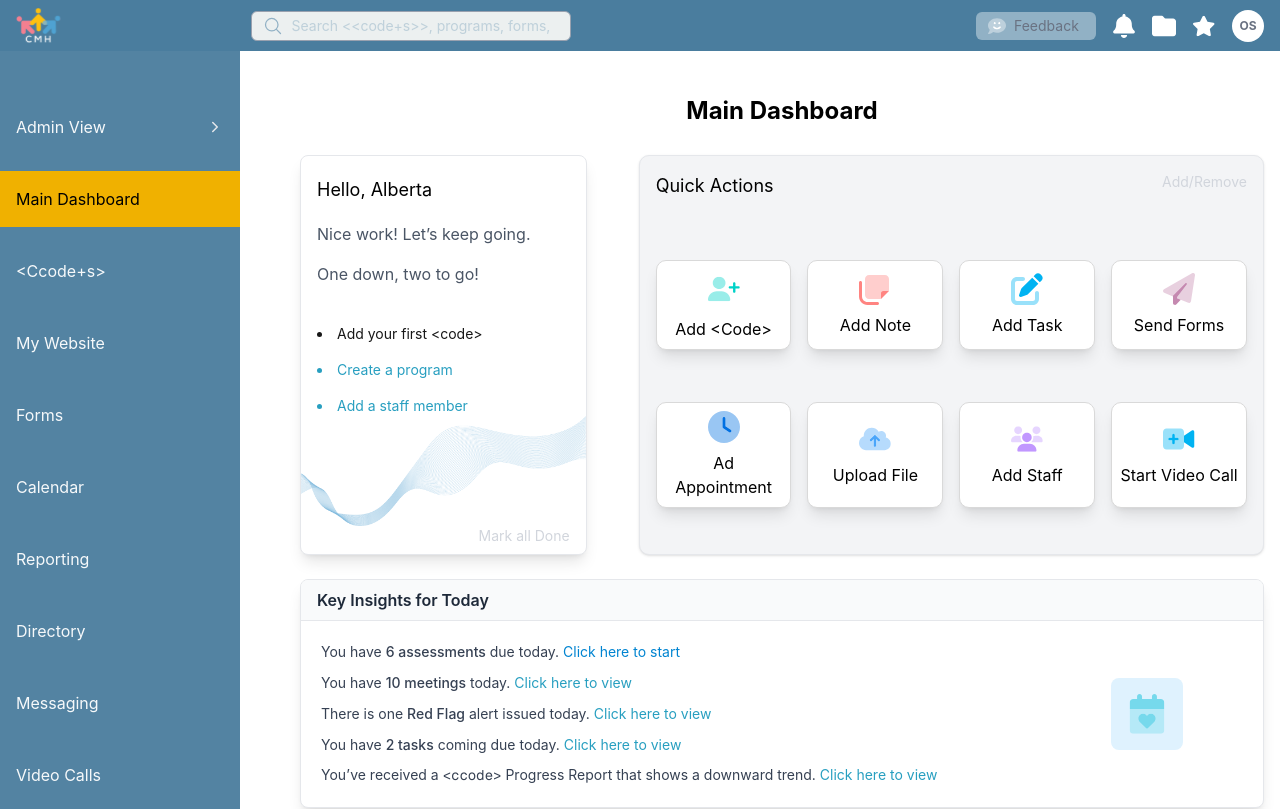
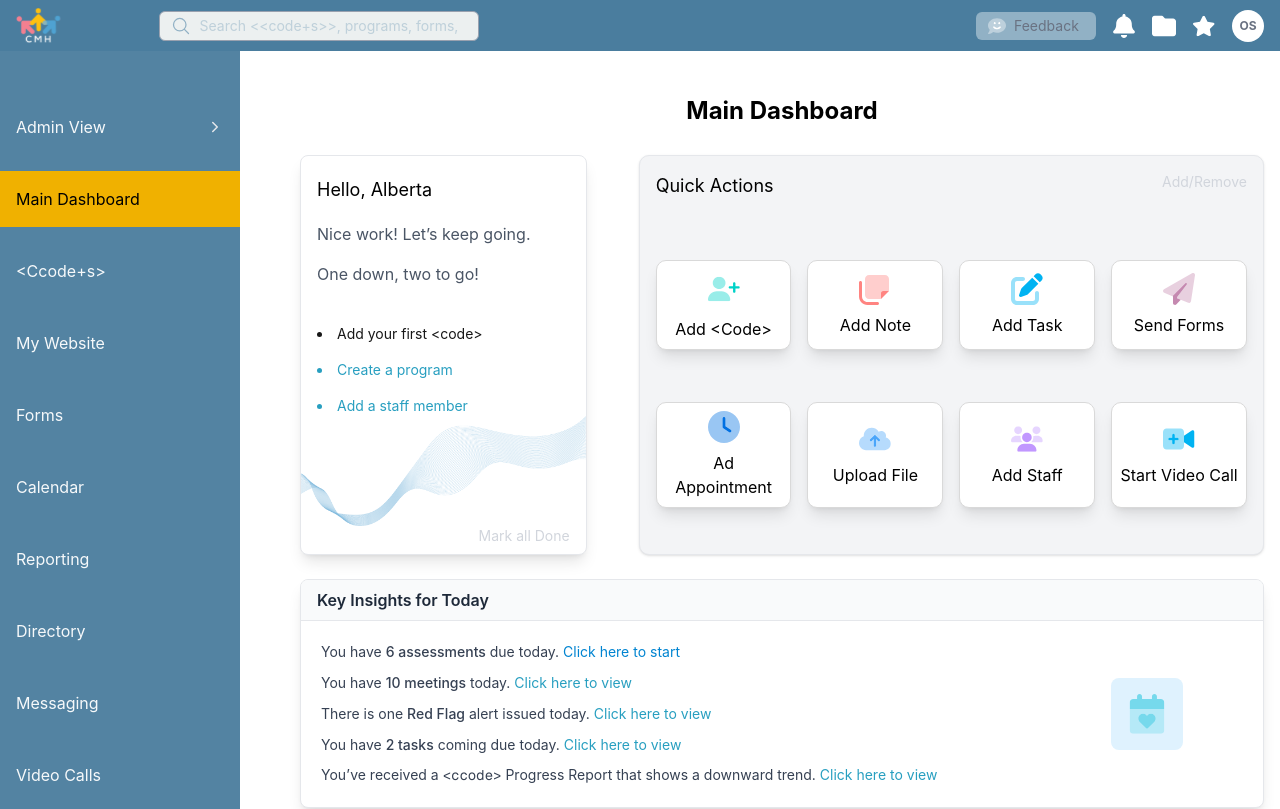
Before and after one commit to Shahzaib00721/testfile10, a Next.js app: page / in a window 1280 px wide. Shown: the top 809 px of the page. Built offline with nearby package versions, Linux system fonts and the light colour scheme.

Commit message:
update menu

```diff
--- a/src/app/components/Navbar.jsx
+++ b/src/app/components/Navbar.jsx
@@ -1,11 +1,10 @@
-// src/app/components/Navbar.tsx
 "use client";
 import { Bell, Star, Folder } from "lucide-react";
 import Image from "next/image";
 import { MagnifyingGlassIcon } from "@heroicons/react/24/outline";
 export default function Navbar() {
-  return (
-    <header className="w-full bg-[#4A7D9E] flex items-center justify-between px-4 py-2">
+return (
+  <header className="w-full bg-[#4A7D9E] flex items-center justify-between px-4  py-2">
       {/* Left: Logo */}
       <div className="flex items-center gap-2">
         <Image
@@ -17,7 +16,7 @@
       </div>
 
       {/* Center: Search Bar */}
-  <div className="flex-1 bg-[#4A7D9E] max-w-xl mx-4 hidden md:flex pl-5">
+  <div className="flex-1 bg-[#4A7D9E] max-w-3xl mx-4 hidden md:flex pl-6  ">
   <div className="relative w-80">
     {/* Search Icon inside input (left side) */}
     <MagnifyingGlassIcon className="h-5 w-5 text-[rgba(145,177,197,1)] absolute left-3 top-1/2 -translate-y-1/2" />
@@ -26,7 +25,7 @@
       type="text"
       placeholder="Search <<code+s>>, programs, forms, etc."
       className="w-full pl-10 pr-4 py-1 bg-[rgba(236,240,240,1)] text-[rgba(145,177,197,1)] rounded-md text-sm outline-none border border-gray-400"
-    />
+      />
   </div>
 </div>
 
```
